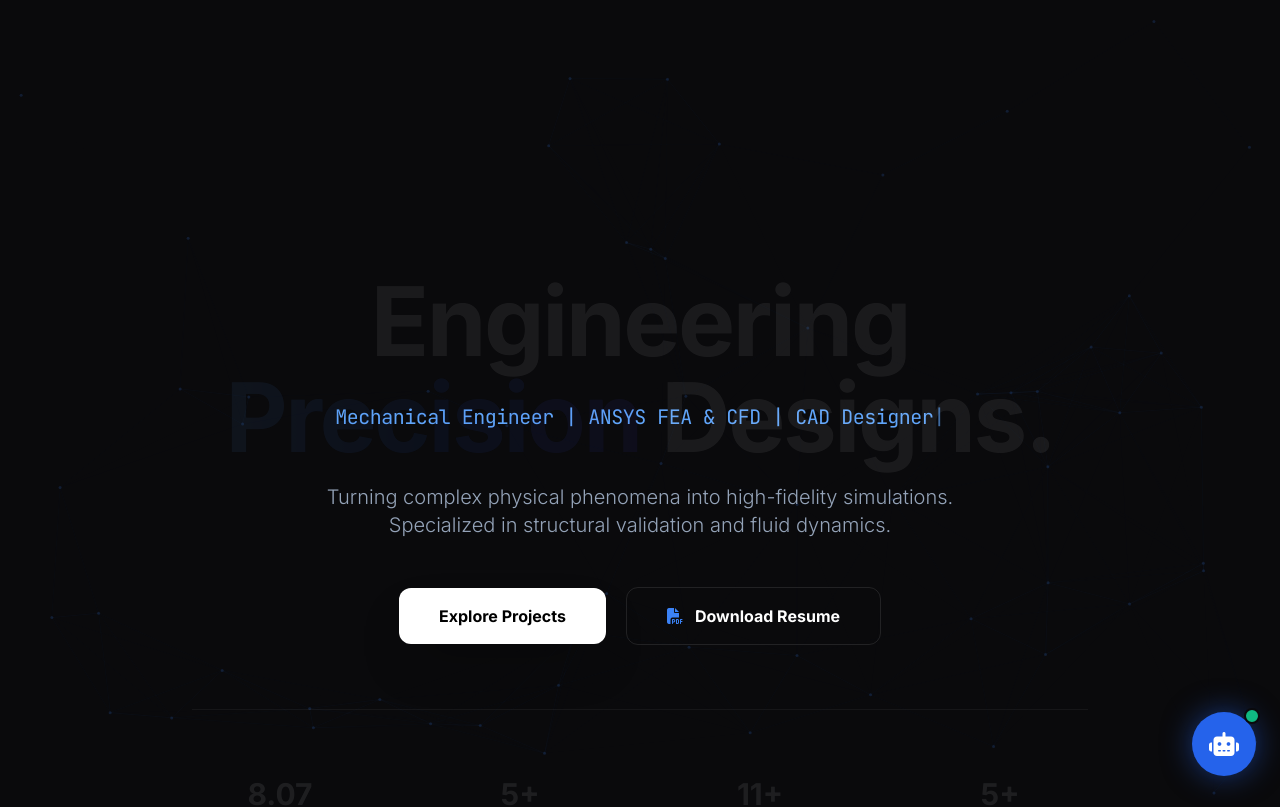
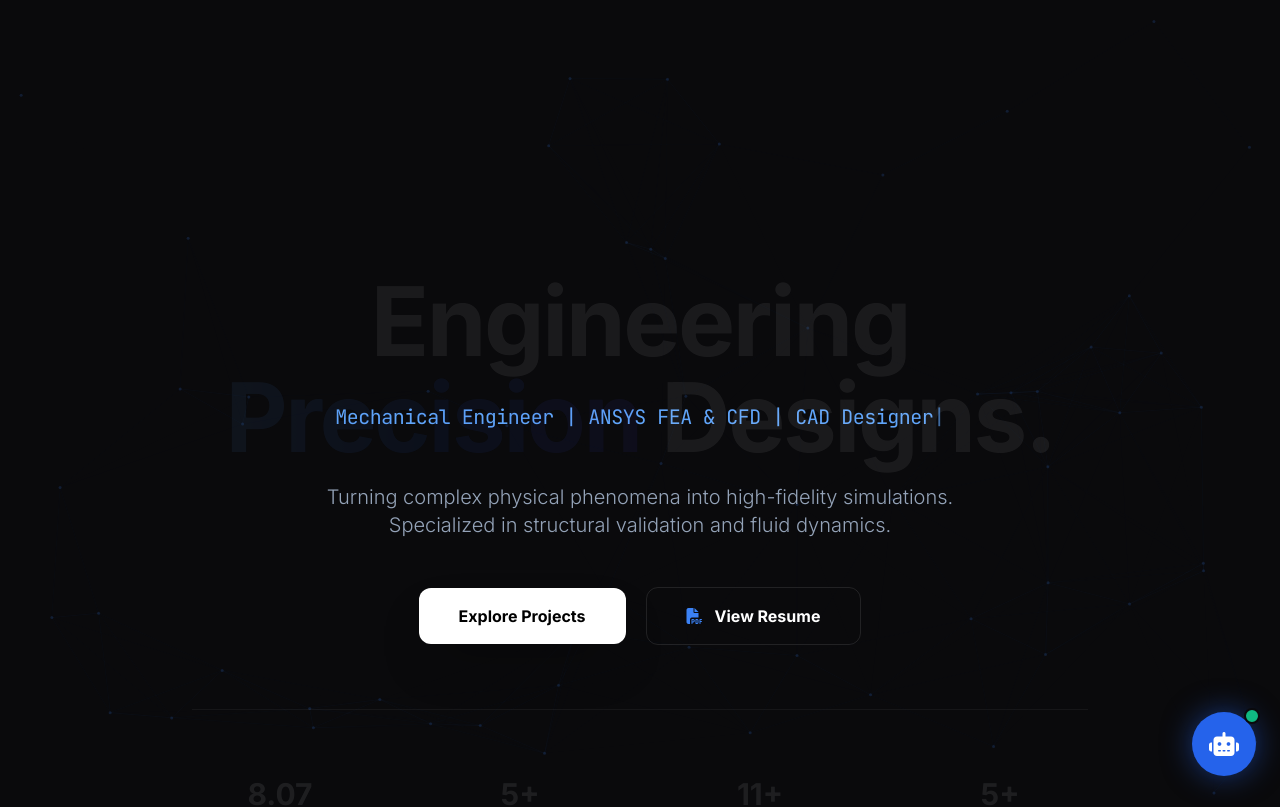
Before and after one commit to mahichavan1217/portfolio, a React (Vite) app: page / in a window 1280 px wide. Shown: the top 807 px of the page. Built offline with nearby package versions, Linux system fonts and the light colour scheme.

Commit message:
feat: Update resume link and display
Replaced local resume PDF with a Google Drive link and updated download button to "View Resume" for external access. Modified icons to reflect PDF viewing rather than downloading.

```diff
--- a/components/Hero.tsx
+++ b/components/Hero.tsx
@@ -87,11 +87,12 @@ const Hero: React.FC = () => {
           </button>
           <a
             href={RESUME_URL}
-            download="Jay_Kuwar_Resume.pdf"
+            target="_blank"
+            rel="noopener noreferrer"
             className="px-10 py-4 bg-transparent border border-white/10 hover:border-blue-500/50 hover:bg-blue-600/5 text-white font-bold rounded-xl transition-all hover:-translate-y-1 active:scale-95 flex items-center gap-3 min-w-[200px] justify-center no-underline"
           >
             <i className="fa-solid fa-file-pdf text-blue-500"></i>
-            Download Resume
+            View Resume
           </a>
         </div>
 
--- a/components/Navbar.tsx
+++ b/components/Navbar.tsx
@@ -85,10 +85,11 @@ const Navbar: React.FC = () => {
           </a>
           <a
             href={RESUME_URL}
-            download="Jay_Kuwar_Resume.pdf"
+            target="_blank"
+            rel="noopener noreferrer"
             className="px-6 py-2.5 bg-blue-600 hover:bg-blue-500 text-white text-sm font-bold rounded-full transition-all duration-300 shadow-lg shadow-blue-600/20 flex items-center gap-2 active:scale-95 no-underline"
           >
-            <i className="fa-solid fa-download text-xs"></i>
+            <i className="fa-solid fa-file-pdf text-xs"></i>
             Resume
           </a>
         </div>
@@ -119,10 +120,11 @@ const Navbar: React.FC = () => {
         <div className="flex flex-col items-center gap-6 mt-4 w-full px-12">
           <a
             href={RESUME_URL}
-            download="Jay_Kuwar_Resume.pdf"
+            target="_blank"
+            rel="noopener noreferrer"
             className="w-full py-4 bg-blue-600 text-white font-bold rounded-2xl flex items-center justify-center gap-3 shadow-xl no-underline"
           >
-            <i className="fa-solid fa-download"></i>
+            <i className="fa-solid fa-file-pdf"></i>
             Resume
           </a>
           <div className="flex gap-8 text-2xl">
--- a/constants.ts
+++ b/constants.ts
@@ -1,7 +1,7 @@
 import { Project, Skill, Certification } from './types';
 
-// Tip: Replace this with your Google Drive or LinkedIn link if you don't want to host the file locally.
-export const RESUME_URL = "/Jay_Kuwar_Resume.pdf";
+// Updated with the user's Google Drive link for direct access
+export const RESUME_URL = "https://drive.google.com/file/d/1tzKSsdIHlCpepPERjnHq3kuITV7_GzwP/view?usp=sharing";
 
 export const PROJECTS: Project[] = [
   {
```
